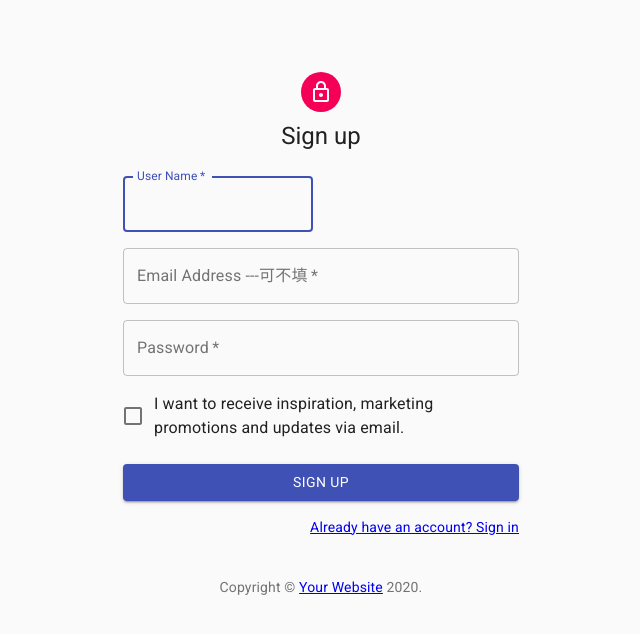
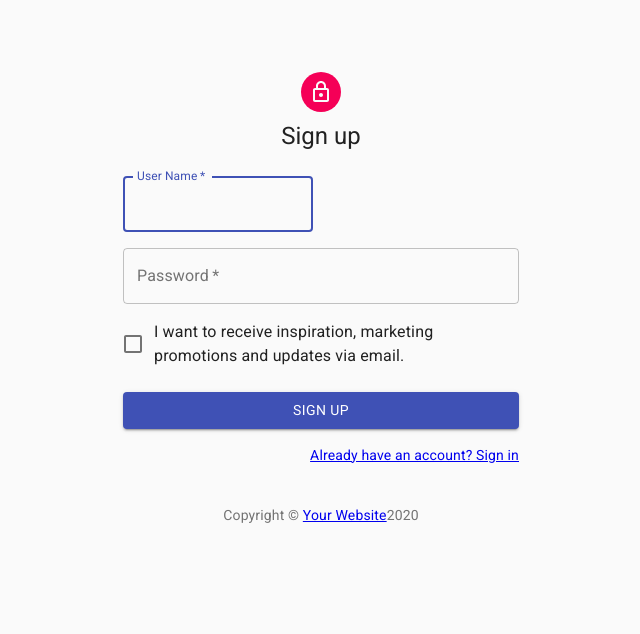
Before and after one commit to Chamaleaon/forum, a React (Create React App) app in the folder ws/forum-app/: page /signup in a window 1280 px wide. Shown: the top 634 px of the page, without its empty margins (319-959 px from the left). Built offline with nearby package versions, Linux system fonts and the light colour scheme.

Commit message:
'ws-登录测试'

```diff
--- a/ws/forum-app/package.json
+++ b/ws/forum-app/package.json
@@ -39,5 +39,5 @@
       "last 1 safari version"
     ]
   },
-  "proxy": "http://localhost:5000"
+  "proxy": "https://howay.utools.club/"
 }
--- a/ws/forum-app/src/Layout/Footer/index.jsx
+++ b/ws/forum-app/src/Layout/Footer/index.jsx
@@ -5,8 +5,8 @@ import {withRouter} from 'react-router-dom'
 import { makeStyles } from '@material-ui/core/styles';
 import BottomNavigation from '@material-ui/core/BottomNavigation';
 import BottomNavigationAction from '@material-ui/core/BottomNavigationAction';
-import RestoreIcon from '@material-ui/icons/Restore';
-import LocationOnIcon from '@material-ui/icons/LocationOn';
+import ModeCommentIcon from '@material-ui/icons/ModeComment';
+import PersonIcon from '@material-ui/icons/Person';
 
 const useStyles = makeStyles({
   root: {
@@ -41,8 +41,8 @@ function SimpleBottomNavigation(props) {
       showLabels
       className={classes.root}
     >
-      <BottomNavigationAction label="News" icon={<RestoreIcon />} />
-      <BottomNavigationAction label="Mine" icon={<LocationOnIcon />} />
+      <BottomNavigationAction label="News" icon={<ModeCommentIcon />} />
+      <BottomNavigationAction label="Mine" icon={<PersonIcon />} />
     </BottomNavigation>
   );
 }
--- a/ws/forum-app/src/api/userSign.js
+++ b/ws/forum-app/src/api/userSign.js
@@ -3,10 +3,11 @@ export function signIn(data) {
     body: JSON.stringify(data),
     method: "POST",
     headers: {
-      'content-type': 'multipart/form-data'
+      'content-type': 'application/x-www-form-urlencoded'
     },
   })
     .then((res) => {
+      console.log(res)
       return res.json();
     })
     .catch((err) => {
--- a/ws/forum-app/src/pages/LoginAndRegister/SignIn/index.jsx
+++ b/ws/forum-app/src/pages/LoginAndRegister/SignIn/index.jsx
@@ -20,11 +20,10 @@ function Copyright() {
   return (
     <Typography variant="body2" color="textSecondary" align="center">
       {"Copyright © "}
-      <Link color="inherit" href="https://material-ui.com/" to="/">
+      <Link color="inherit" to="/">
         Your Website
-      </Link>{" "}
+      </Link>
       {new Date().getFullYear()}
-      {"."}
     </Typography>
   );
 }
@@ -52,22 +51,24 @@ const useStyles = makeStyles((theme) => ({
 export default function SignIn() {
   const classes = useStyles();
 
-  let [username, setUsername] = useState("");
+  let [name, setName] = useState("");
   let [password, setPassword] = useState("");
 
   const handleUsernameChange = (e) => {
-    setUsername(e.target.value);
+    setName(e.target.value);
   };
 
   const handlePasswordChange = (e) => {
     setPassword(e.target.value);
   };
 
-  const handleSignIn = () => {
-    signIn({
-      username,
+  const handleSignIn = async () => {
+    const res = await signIn({
+      name,
       password,
     });
+
+    console.log(res);
   };
 
   return (
@@ -87,7 +88,7 @@ export default function SignIn() {
             required
             fullWidth
             id="username"
-            label="username"
+            label="User Name"
             name="username"
             autoComplete="email"
             autoFocus
--- a/ws/forum-app/src/pages/LoginAndRegister/SignUp/index.jsx
+++ b/ws/forum-app/src/pages/LoginAndRegister/SignUp/index.jsx
@@ -21,11 +21,10 @@ function Copyright() {
   return (
     <Typography variant="body2" color="textSecondary" align="center">
       {"Copyright © "}
-      <Link color="inherit" href="https://material-ui.com/" to="/">
+      <Link color="inherit"  to="/">
         Your Website
-      </Link>{" "}
+      </Link>
       {new Date().getFullYear()}
-      {"."}
     </Typography>
   );
 }
@@ -64,8 +63,6 @@ export default function SignUp() {
   }
 
   const handleSignUp = ()=>{
-    // "email":"356@qq.com",
-    // "homePage":"howay.site"
     signUp({
       name,
       password,
@@ -97,17 +94,6 @@ export default function SignUp() {
                 label="User Name"
                 autoFocus
                 onChange = {handleNameChange}
-              />
-            </Grid>
-            <Grid item xs={12}>
-              <TextField
-                variant="outlined"
-                required
-                fullWidth
-                id="email"
-                label="Email Address ---可不填"
-                name="email"
-                autoComplete="email"
               />
             </Grid>
             <Grid item xs={12}>
```
